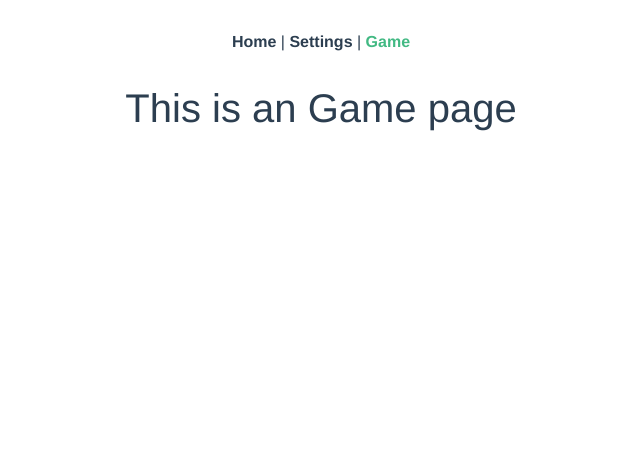
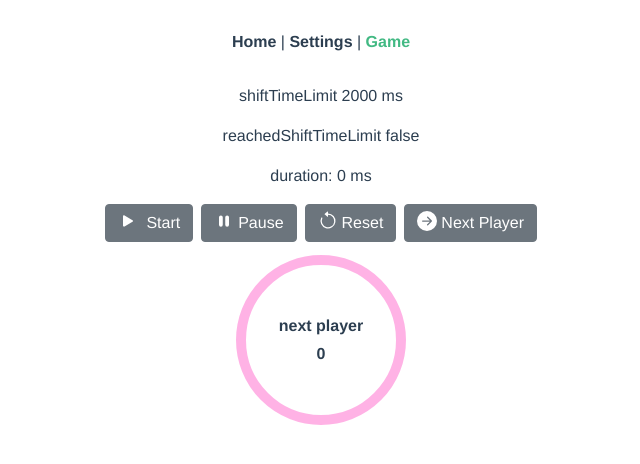
Before and after one commit to AlejandrLara12/time-game-app, a Vue app: page /game in a window 1280 px wide. Shown: the top 464 px of the page, without its empty margins (319-959 px from the left). Built offline with nearby package versions, Linux system fonts and the light colour scheme.

Commit message:
start to config game settings

```diff
--- a/src/components/CircularProgress.vue
+++ b/src/components/CircularProgress.vue
@@ -34,7 +34,7 @@
 </template>
 <script>
 export default {
-  name: 'circular-progress',
+  name: 'CircularProgress',
   props: {
     strokeWidth: {
       type: Number,
@@ -120,9 +120,11 @@ export default {
     },
     countNumber(v) {
       this.offset = "";
-      this.initTimeoutHandler = setTimeout(() => {
-        this.offset = (this.circumference * (100 - v)) / 100;
-      }, 100);
+      // this.initTimeoutHandler = setTimeout(() => {
+      //   this.offset = (this.circumference * (100 - v)) / 100;
+      // }, 100);
+      this.offset = (this.circumference * (100 - v)) / 100;
+
       if (this.$slots.default) return;
       let [int, dec] = v.toString().split(".");
       // fallback for NaN
@@ -145,6 +147,7 @@ export default {
   watch: {
     value: {
       handler: function(v) {
+        // console.log('watch value', v)
         const n = Number(v);
         if (Number.isNaN(n) || n === 0) {
           return;
--- a/src/views/Game.vue
+++ b/src/views/Game.vue
@@ -1,5 +1,112 @@
 <template>
   <div class="game">
-    <h1>This is an Game page</h1>
+    <b-alert :show='reachedShiftTimeLimit' variant="danger">Time is up</b-alert>
+    <p>shiftTimeLimit {{ shiftTimeLimit }} ms</p>
+
+    <p>reachedShiftTimeLimit {{ reachedShiftTimeLimit }}</p>
+    <p>duration: {{currentDuration}} ms</p>
+    <div>
+      <b-button class="mb-2 mx-1" @click="handleStart"><b-icon class="mr-1" icon="play-fill" aria-hidden="true"></b-icon> Start</b-button>
+      <b-button class="mb-2 mx-1" @click="handlePause"><b-icon class="mr-1" icon="pause-fill" aria-hidden="true"></b-icon>Pause</b-button>
+      <b-button class="mb-2 mx-1" @click="handleReset"><b-icon class="mr-1" icon="arrow-counterclockwise" aria-hidden="true"></b-icon>Reset</b-button>
+      <b-button class="mb-2 mx-1" @click="handleNextPlayer"><b-icon class="mr-1" icon="arrow-right-circle-fill" aria-hidden="true"></b-icon>Next Player</b-button>
+    </div>
+
+    <CircularProgress
+      strokeColor="#FF00AA"
+      :transitionDuration="100"
+      :radius="80"
+      :strokeWidth="10"
+      :value="percentageOfTimeLeft"
+      >
+      <div>next player <br /> {{ percentageOfTimeLeft }}</div>
+    </CircularProgress>
+
   </div>
 </template>
+
+<script>
+import { mapState, mapMutations } from 'vuex'
+
+// @ is an alias to /src
+import CircularProgress from '@/components/CircularProgress.vue'
+
+import Stopwatch from '@/classes/Stopwatch'
+
+export default {
+  name: 'Home',
+  components: {
+    CircularProgress,
+  },
+  data() {
+    return {
+      playerForm: {
+        name: '',
+        color: '#1CA085',
+      },
+      currentDuration: 0,
+      // percentageOfTimeLeft: 0,
+      reachedShiftTimeLimit: false,
+      sw: new Stopwatch(),
+      timerInterval: null,
+    }
+  },
+  methods: {
+    ...mapMutations(['addPlayer', 'removePlayer']),
+    handleStart() {
+      const INTERVAL_MS = 100
+      this.sw.start()
+      this.timerInterval = setInterval(() => {
+        // console.log('dur ... ')
+        this.currentDuration = this.sw.current
+        this.reachedShiftTimeLimit = this.currentDuration > this.shiftTimeLimit
+      }, INTERVAL_MS)
+    },
+    handlePause() {
+      this.sw.stop()
+      clearInterval(this.timerInterval)
+    },
+    handleReset() {
+      this.sw.reset()
+      this.currentDuration = 0
+      this.reachedShiftTimeLimit = false
+      clearInterval(this.timerInterval)
+    },
+    handleNextPlayer() {
+      if(!this.sw.is_running){
+        alert('must start the game first')
+        // this.$bvToast.toast(`Toast ${this.counter} body content`, {
+        //   title: `Toaster ${toaster}`,
+        //   toaster: toaster,
+        //   solid: true,
+        //   appendToast: append
+        // })
+        return
+      }
+      this.sw.reset()
+      this.currentDuration = 0
+      this.reachedShiftTimeLimit = false
+      this.handleStart()
+    },
+  },
+  watch: {
+    // 'currentDuration': function(v) {
+    //   // console.log('watch', v)
+    //   let percentage = v * 100 / this.shiftTimeLimit
+    //   console.log('perc .. ', percentage)
+    //   percentage = percentage > 100 ? 100 : percentage
+    //   // return percentage
+    //   this.percentageOfTimeLeft = percentage
+    // },
+  },
+  computed: {
+    ...mapState(['limitOfPlayers', 'players', 'shiftTimeLimit']),
+    percentageOfTimeLeft() {
+      let percentage = this.currentDuration * 100 / this.shiftTimeLimit
+      console.log('perc .. ', percentage)
+      percentage = percentage > 100 ? 100 : percentage
+      return percentage
+    },
+  }
+}
+</script>
--- a/src/views/Home.vue
+++ b/src/views/Home.vue
@@ -2,30 +2,28 @@
   <div class="home">
     <b-alert :show='reachedShiftTimeLimit' variant="danger">Time is up</b-alert>
     <p>shiftTimeLimit {{ shiftTimeLimit }} ms</p>
-    <!-- <img alt="Vue logo" src="../assets/logo.png"> -->
-
     <PlayersForm />
-    <p>reachedShiftTimeLimit {{ reachedShiftTimeLimit }}</p>
-    <p>duration: {{currentDuration}} ms</p>
-    <b-button @click="handleStart">Start</b-button>
-    <b-button @click="handlePause">Pause</b-button>
-    <b-button @click="handleReset">Reset</b-button>
-    <b-button @click="handleNextPlayer">Next Player</b-button>
+    <router-link :to="{ name: 'Settings' }">
+      <b-button class="">
+        Continue
+        <b-icon class="ml-2" icon="arrow-right-circle-fill" aria-hidden="true"></b-icon>
+      </b-button>
+    </router-link>
   </div>
 </template>
 
 <script>
 import { mapState, mapMutations } from 'vuex'
-// import Landing from "./components/Landing";
 
 // @ is an alias to /src
 import PlayersForm from '@/components/PlayersForm.vue'
+
 import Stopwatch from '@/classes/Stopwatch'
 
 export default {
   name: 'Home',
   components: {
-    PlayersForm
+    PlayersForm,
   },
   data() {
     return {
@@ -34,6 +32,7 @@ export default {
         color: '#1CA085',
       },
       currentDuration: 0,
+      // percentageOfTimeLeft: 0,
       reachedShiftTimeLimit: false,
       sw: new Stopwatch(),
       timerInterval: null,
@@ -42,12 +41,13 @@ export default {
   methods: {
     ...mapMutations(['addPlayer', 'removePlayer']),
     handleStart() {
+      const INTERVAL_MS = 100
       this.sw.start()
       this.timerInterval = setInterval(() => {
         // console.log('dur ... ')
         this.currentDuration = this.sw.current
         this.reachedShiftTimeLimit = this.currentDuration > this.shiftTimeLimit
-      }, 100)
+      }, INTERVAL_MS)
     },
     handlePause() {
       this.sw.stop()
@@ -76,13 +76,24 @@ export default {
       this.handleStart()
     },
   },
-  // watch: {
-  //   'sw.current': function(v) {
-  //     console.log('watch', v)
-  //   }
-  // },
+  watch: {
+    // 'currentDuration': function(v) {
+    //   // console.log('watch', v)
+    //   let percentage = v * 100 / this.shiftTimeLimit
+    //   console.log('perc .. ', percentage)
+    //   percentage = percentage > 100 ? 100 : percentage
+    //   // return percentage
+    //   this.percentageOfTimeLeft = percentage
+    // },
+  },
   computed: {
     ...mapState(['limitOfPlayers', 'players', 'shiftTimeLimit']),
+    percentageOfTimeLeft() {
+      let percentage = this.currentDuration * 100 / this.shiftTimeLimit
+      console.log('perc .. ', percentage)
+      percentage = percentage > 100 ? 100 : percentage
+      return percentage
+    },
   }
 }
 </script>
--- a/src/views/Settings.vue
+++ b/src/views/Settings.vue
@@ -1,5 +1,81 @@
 <template>
   <div class="settings">
     <h1>This is an Settings page</h1>
+
+    <b-card no-body>
+      <b-tabs v-model="tabIndex" small card>
+        <b-tab title="Type">
+          <b-card no-body class="overflow-hidden" style="">
+            <div class="d-flex flex-row">
+              <b-card-img src="https://picsum.photos/400/400/?image=20" style="max-width: 80px;" alt="Image" class="rounded-0"></b-card-img>
+              <b-card-body title="Turn Time Limit" >
+                <b-card-text>Each player has a limited amout of time every turn</b-card-text>
+              </b-card-body>
+            </div>
+          </b-card>
+        </b-tab>
+        <b-tab title="Custom settings">
+          Turn duration
+          <b-card>
+            <b-form-input
+              id="example-input"
+              type="text"
+              placeholder="HH:mm:ss"
+            ></b-form-input>
+          </b-card>
+
+          <label for="shiftTimeLimitRange">Turn duration {{ shiftTimeLimit }} form {{ formShiftTimeLimit }}</label>
+          <b-form-input id="shiftTimeLimitRange" v-model="formShiftTimeLimit" type="range" step="1" min="0" max="1200"></b-form-input>
+        </b-tab>
+      </b-tabs>
+
+      <router-link class="mb-3" :to="{ name: 'Game' }">
+        <b-button class="">
+          Start
+          <b-icon class="ml-2" icon="arrow-right-circle-fill" aria-hidden="true"></b-icon>
+        </b-button>
+      </router-link>
+    </b-card>
+
+    <!-- Control buttons-->
+    <!-- <div class="text-center">
+      <b-button-group class="mt-2">
+        <b-button @click="tabIndex--">Previous</b-button>
+        <b-button @click="tabIndex++">Next</b-button>
+      </b-button-group>
+    </div> -->
+
   </div>
 </template>
+
+<script>
+import { mapMutations, mapState } from 'vuex';
+
+export default {
+  name: 'Settings',
+  components: {
+  },
+  data() {
+    return {
+      tabIndex: 1,
+      formShiftTimeLimit: 0,
+    }
+  },
+  methods: {
+    ...mapMutations(['setShiftTimeLimit']),
+  },
+  watch: {
+    formShiftTimeLimit(v) {
+      console.log('new duration', v)
+      this.setShiftTimeLimit({ duration: v * 1000 })
+    }
+  },
+  mounted() {
+    // init from with state
+    this.formShiftTimeLimit = this.shiftTimeLimit / 1000
+  },
+  computed: {
+    ...mapState(['shiftTimeLimit']),
+  }
+}
+</script>
```
